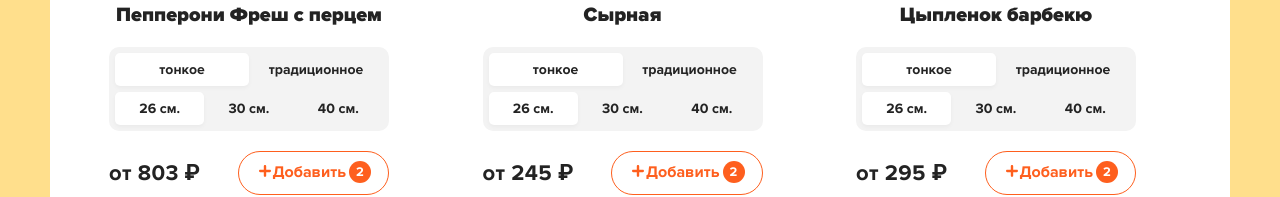
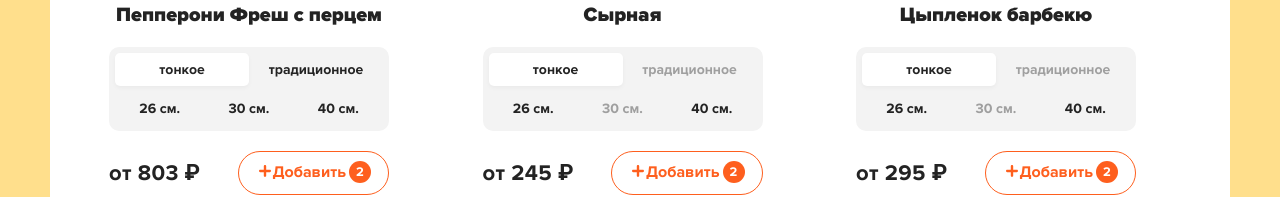
Before and after one commit to Seynaro/react-pizza, a React (Create React App) app: page / in a window 1280 px wide. Shown: the part 565-762 px from the top of the page. Built offline with nearby package versions, Linux system fonts and the light colour scheme.

Commit message:
add PizzaBlock

```diff
--- a/src/components/PizzaBlock.jsx
+++ b/src/components/PizzaBlock.jsx
@@ -1,12 +1,20 @@
 import React from "react";
+import classNames from 'classnames';
 
-function PizzaBlock ({name, imageUrl, price}) {
+function PizzaBlock ({name, imageUrl, price, types, sizes}) {
 
-    const types = ['тонкое', 'традиционное']
-    const [activeType, setActiveType] = React.useState(0)
+    const availableTypes = ['тонкое', 'традиционное']
+    const availableSizes = [26, 30, 40]
+
+    const [activeType, setActiveType] = React.useState(types[0])
+    const [activeSize, setActiveSize] = React.useState(sizes[0])
 
     const onSelectType = (index) => {
         setActiveType(index)
+    }
+
+    const onSelectSize = (index) => {
+        setActiveSize(index)
     }
 
     return (
@@ -19,16 +27,26 @@ function PizzaBlock ({name, imageUrl, price}) {
             <h4 className="pizza-block__title">{name}</h4>
             <div className="pizza-block__selector">
                 <ul>
-                    {types.map((type, index) => {
-                        return <li onClick={() => onSelectType(index)}
-                            className={activeType === index ? 'active' : ''}>{type}</li>
+                    {availableTypes.map((type, index) => {
+                        return <li key={type}
+                            onClick={() => onSelectType(index)}
+                            className={classNames({
+                                active: activeType === index,
+                                disabled: !types.includes(index)
+                            })}>{type}</li>
                     })
                     }
                 </ul>
                 <ul>
-                    <li className="active">26 см.</li>
-                    <li>30 см.</li>
-                    <li>40 см.</li>
+                    {availableSizes.map((size, index) => {
+                        return <li key={size}
+                                   onClick={() => onSelectSize(index)}
+                                   className={classNames({
+                                       active: activeSize === index,
+                                       disabled: !sizes.includes(size)
+                                   })}>{size} см.</li>
+                    })
+                    }
                 </ul>
             </div>
             <div className="pizza-block__bottom">
```
